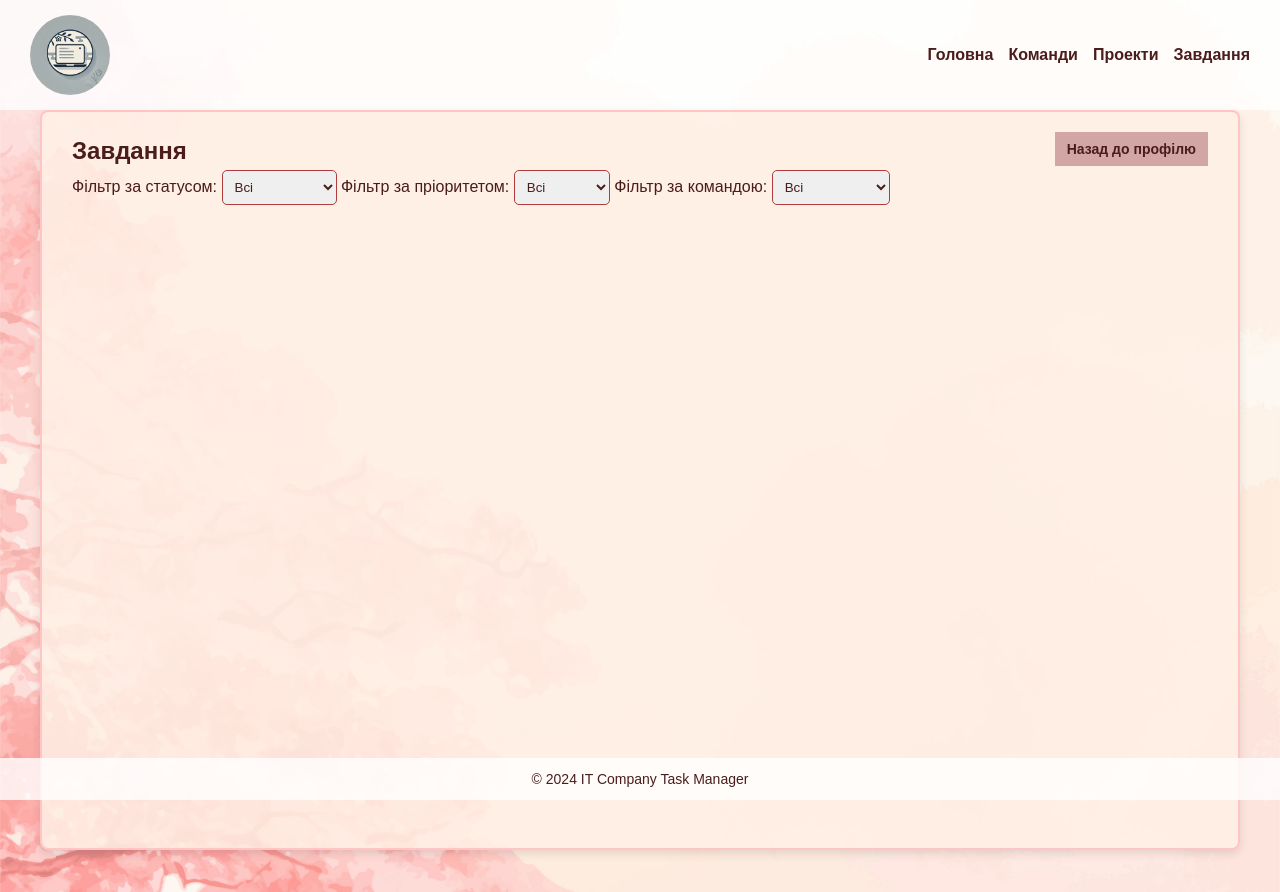
After one commit to b4oody/task-track-manager, a Django app: page /profile/tasks/ in a window 1280 px wide. The commit adds this page. Run offline with Django 5.2, Linux system fonts and the light colour scheme; the visitor is signed in with stand-in values (Sample User, id 1); data comes from the database, SQL or seed files in the repository; data that the repository does not hold is empty.

Commit message:
feat: add tasks.html, update url in header-main.html, add taskhub.views.py/urls.py
  -Created template for tasks.html has been created, only tasks are displayed without transition and filtering.
  -Added tasks_page_view function in views.py
  -Added path to urls.py
  -Updated pathes in templates/includes/headers/header-main.py

```diff
--- a/taskhub/urls.py
+++ b/taskhub/urls.py
@@ -4,7 +4,8 @@ from taskhub.views import (
     get_profile,
     sign_up,
     projects_page_view,
-    teams_page_view
+    teams_page_view,
+    tasks_page_view,
 )
 
 urlpatterns = [
@@ -15,6 +16,10 @@ urlpatterns = [
     path("profile/projects/", projects_page_view, name="projects"),
 
     path("profile/teams/", teams_page_view, name="teams"),
+
+    path("profile/tasks/", tasks_page_view, name="tasks"),
+
+
 ]
 
 app_name = 'taskhub'
--- a/taskhub/views.py
+++ b/taskhub/views.py
@@ -5,7 +5,7 @@ from django.http import HttpRequest, HttpResponse
 from django.shortcuts import render, redirect
 
 from taskhub.form import RegistrationForm
-from taskhub.models import Worker, Project, Position, Team
+from taskhub.models import Worker, Project, Position, Team, Task
 
 
 def get_index_page(request: HttpRequest) -> HttpResponse:
@@ -67,3 +67,11 @@ def teams_page_view(request: HttpRequest) -> HttpResponse:
         "worker_teams": Team.objects.filter(members=worker)
     }
     return render(request, "teams/user-teams.html", context=context)
+
+
+def tasks_page_view(request: HttpRequest) -> HttpResponse:
+    worker = Worker.objects.get(pk=request.user.id)
+    context = {
+        "worker_tasks": Task.objects.filter(assignees=worker)
+    }
+    return render(request, "tasks/tasks.html", context=context)
--- a/templates/includes/headers/header-main.html
+++ b/templates/includes/headers/header-main.html
@@ -7,9 +7,9 @@
     <nav class="navigation">
       <ul>
         <li><a href={% url "taskhub:index" %}>Головна</a></li>
-        <li><a href="user-teams.html">Команди</a></li>
-        <li><a href="projects.html">Проекти</a></li>
-        <li><a href="tasks.html">Завдання</a></li>
+        <li><a href="{% url 'taskhub:teams' %}">Команди</a></li>
+        <li><a href="{% url 'taskhub:projects' %}">Проекти</a></li>
+        <li><a href="{% url 'taskhub:tasks' %}">Завдання</a></li>
       </ul>
     </nav>
   </header>
--- /dev/null
+++ b/templates/tasks/tasks.html
@@ -0,0 +1,61 @@
+{% extends "base/base.html" %}
+
+{% block title %}
+  <title>Завдання</title>
+{% endblock %}
+
+{% block header %}
+  {% include "includes/headers/header-main.html" %}
+{% endblock %}
+
+{% block content %}
+  <main class="main">
+    <!-- Кнопка "Назад" -->
+    <div class="back-button-container">
+      <a href="{% url 'taskhub:profile' %}" class="back-button">Назад до профілю</a>
+    </div>
+
+
+    <section class="tasks-controls">
+      <h1>Завдання</h1>
+      <!-- Фільтри -->
+      <div class="filters">
+        <label for="status-filter">Фільтр за статусом:</label>
+        <select id="status-filter">
+          <option value="all">Всі</option>
+          <option value="active">Активні</option>
+          <option value="completed">Виконані</option>
+          <option value="overdue">Прострочені</option>
+        </select>
+
+        <label for="priority-filter">Фільтр за пріоритетом:</label>
+        <select id="priority-filter">
+          <option value="all">Всі</option>
+          <option value="high">Високий</option>
+          <option value="medium">Середній</option>
+          <option value="low">Низький</option>
+        </select>
+
+        <label for="team-filter">Фільтр за командою:</label>
+        <select id="team-filter">
+          <option value="all">Всі</option>
+          <option value="dev">Розробники</option>
+          <option value="qa">QA Інженери</option>
+        </select>
+      </div>
+    </section>
+
+    <!-- Список завдань -->
+    <section class="tasks-list">
+      {% for task in worker_tasks%}
+      <div class="task-card">
+        <h2><a href="task-details.html?task_id=1">{{ task.name }}</a></h2>
+        <p><strong>Статус:</strong>{{ task.status_display }}</p>
+        <p><strong>Пріоритет:</strong>{{ task.priority }}</p>
+        <p><strong>Команда:</strong>{{ task.project.team.name }}</p>
+      </div>
+      {% endfor %}
+
+    </section>
+  </main>
+{% endblock %}
```
